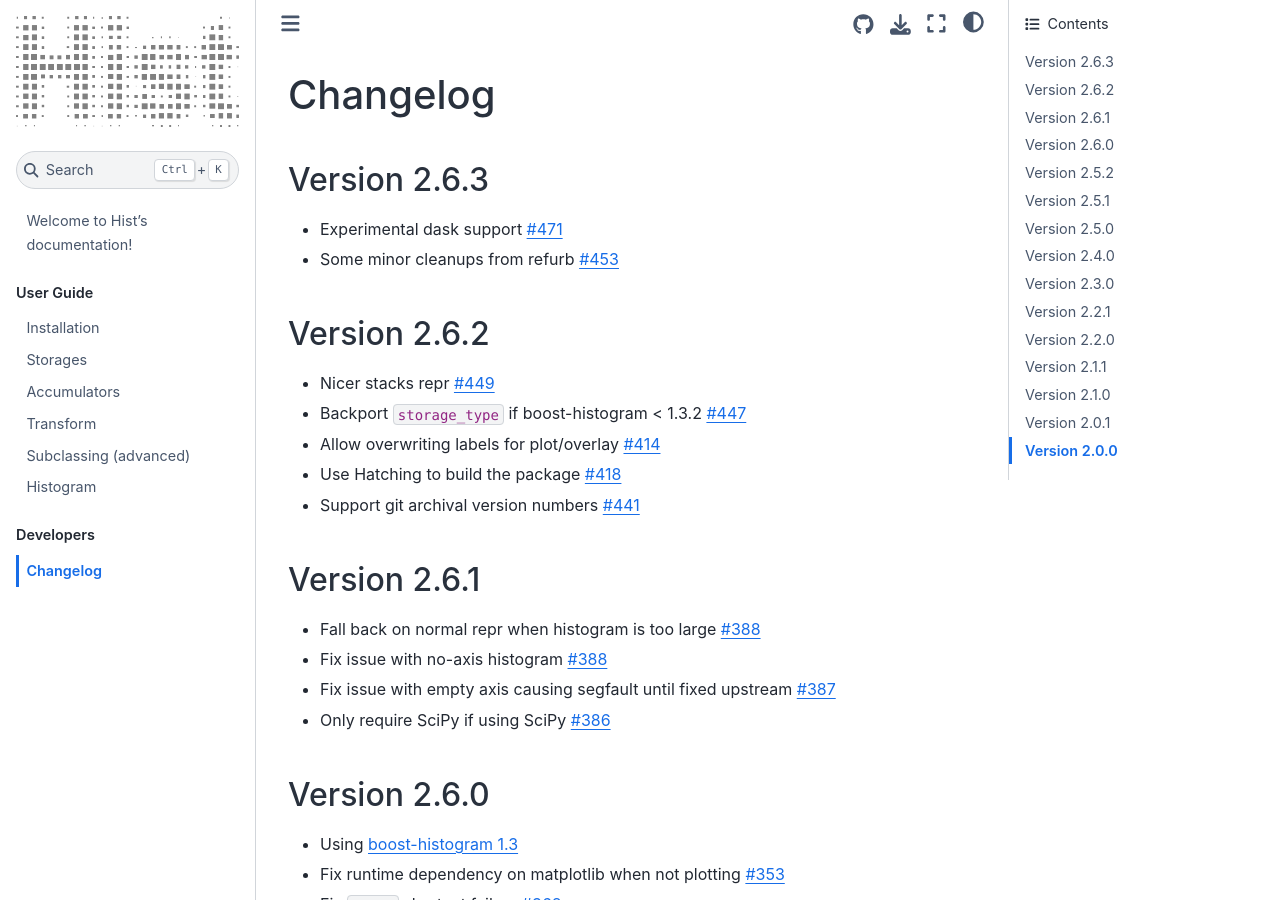
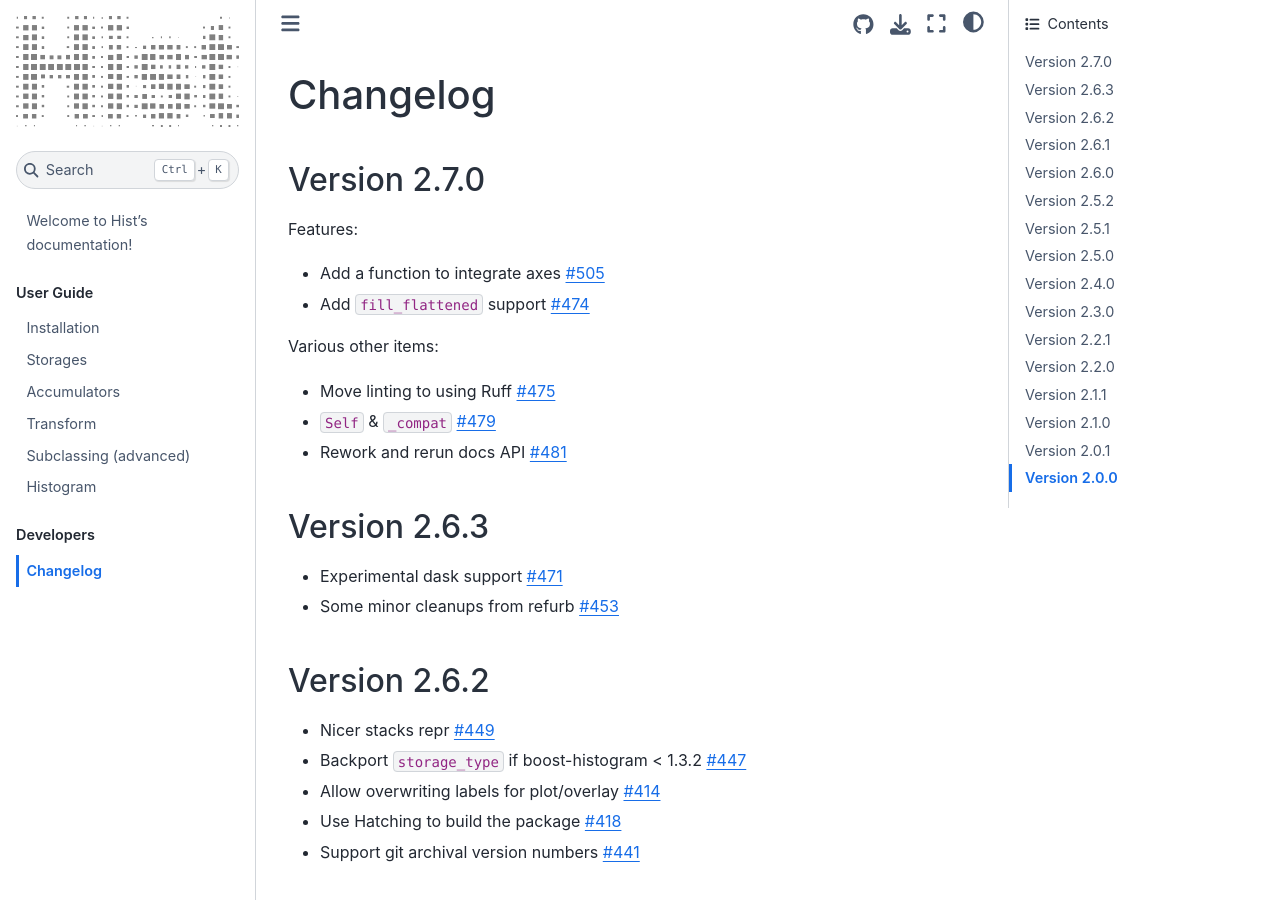
Before and after one commit to scikit-hep/hist, a Sphinx documentation site: the page built from docs/changelog.md, in a window 1280 px wide and 900 px high. Built offline with Sphinx 7.4.7 and the Sphinx Book theme 1.1.4, drawn with Linux system fonts in a browser that asks for light colours; pages that are not in the unit, such as notebooks, are missing from menus.

Commit message:
chore: prepare for 2.7
Signed-off-by: Henry Schreiner <henryschreineriii@gmail.com>

```diff
--- a/docs/changelog.md
+++ b/docs/changelog.md
@@ -1,4 +1,24 @@
 # Changelog
+
+
+## Version 2.7.0
+
+Features:
+
+* Add a function to integrate axes
+  [#505](https://github.com/scikit-hep/hist/pull/505)
+* Add `fill_flattened` support
+  [#474](https://github.com/scikit-hep/hist/pull/474)
+
+Various other items:
+
+* Move linting to using Ruff
+  [#475](https://github.com/scikit-hep/hist/pull/475)
+* `Self` & `_compat`
+  [#479](https://github.com/scikit-hep/hist/pull/479)
+* Rework and rerun docs API
+  [#481](https://github.com/scikit-hep/hist/pull/481)
+
 
 ## Version 2.6.3
 
```
Also changed, not shown: README.md (+2 -0 lines).
